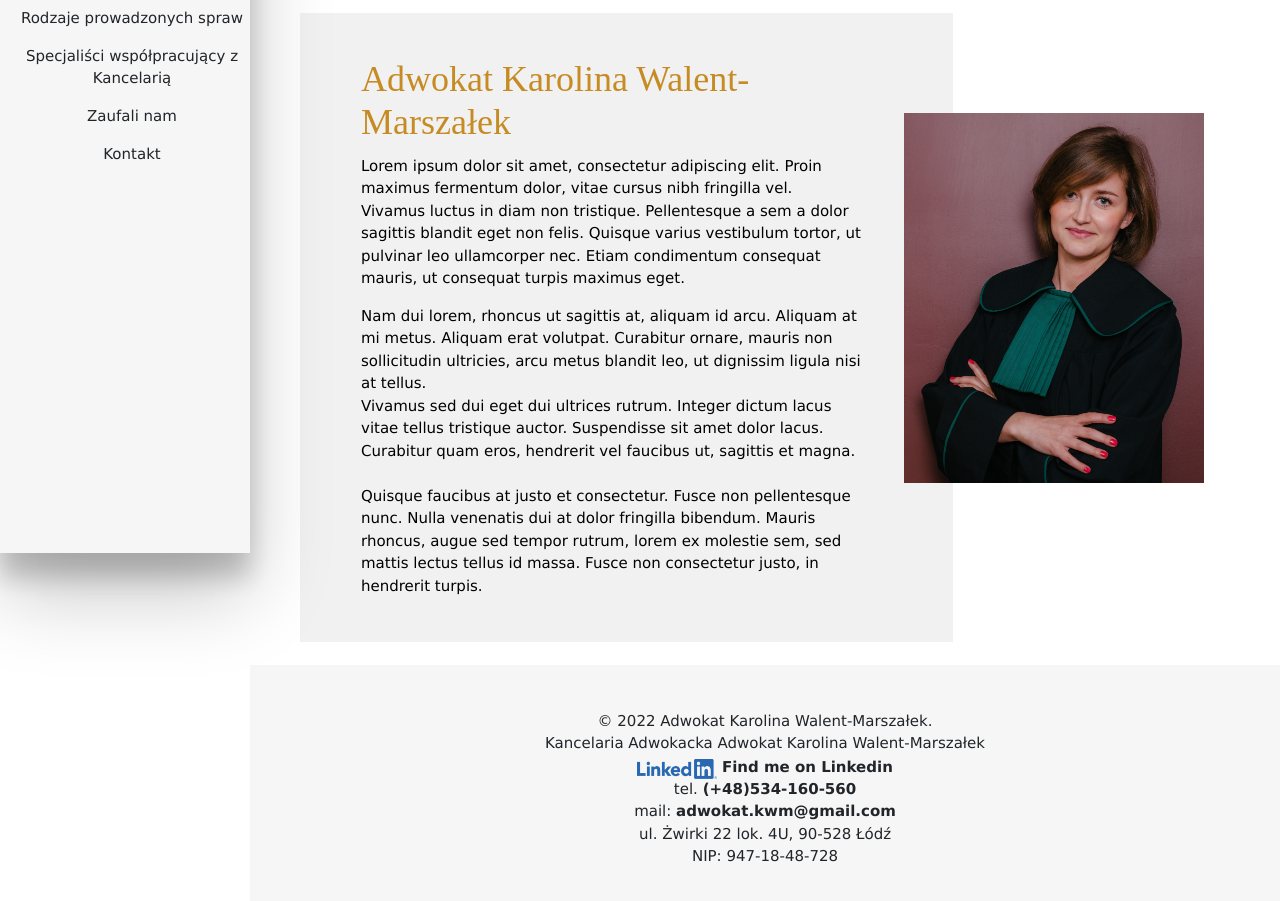
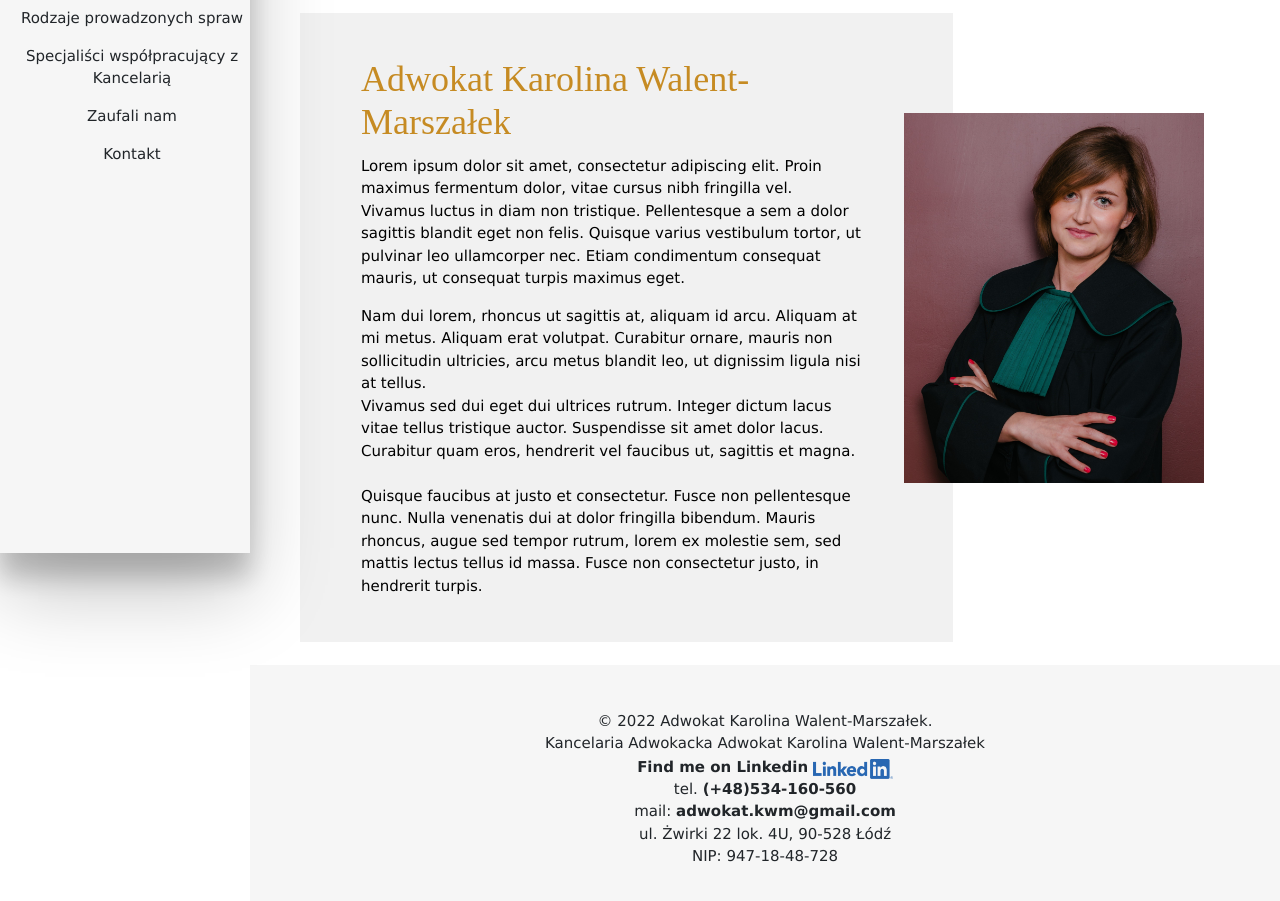
Before and after one commit to Elizabeth5335/Kancelaria, a plain HTML site: page index.html in a window 1280 px wide. Shown: the part 247-1148 px from the top of the page. Drawn offline with nearby package versions, Linux system fonts and the light colour scheme.

Commit message:
Update index.html

```diff
--- a/index.html
+++ b/index.html
@@ -55,7 +55,7 @@ Quisque faucibus at justo et consectetur. Fusce non pellentesque nunc. Nulla ven
 <footer class="footer">
   <section id="hero" class="animate__animated animate__fadeIn d-flex flex-column p-5" style="background: #F6F6F6; text-align:center;">
     <p>© 2022 Adwokat Karolina Walent-Marszałek. <br>Kancelaria Adwokacka Adwokat Karolina Walent-Marszałek<br>
-      <a class="photo" href="https://www.linkedin.com/in/karolina-walent-marsza%C5%82ek-4451391b9/?originalSubdomain=pl" style="text-decoration: none;"> <img src="./img/LIlogo.png" style="max-width: 80px;"> <b style="vertical-align: middle">Find me on Linkedin</b></a><br>
+      <a class="photo" href="https://www.linkedin.com/in/karolina-walent-marsza%C5%82ek-4451391b9/?originalSubdomain=pl" style="text-decoration: none;"> <b style="vertical-align: middle">Find me on Linkedin</b> <img src="./img/LIlogo.png" style="max-width: 80px;"> </a><br>
       tel. <a href="tel:+48534160560"  style="text-decoration: none;"><b>(+48)534-160-560</b></a>
       <br>mail: <a href="mail:adwokat.kwm@gmail.com" style="text-decoration: none;"><b>adwokat.kwm@gmail.com</b></a>
       <br>ul. Żwirki 22 lok. 4U, 90-528 Łódź<br>NIP: 947-18-48-728<br>
```
